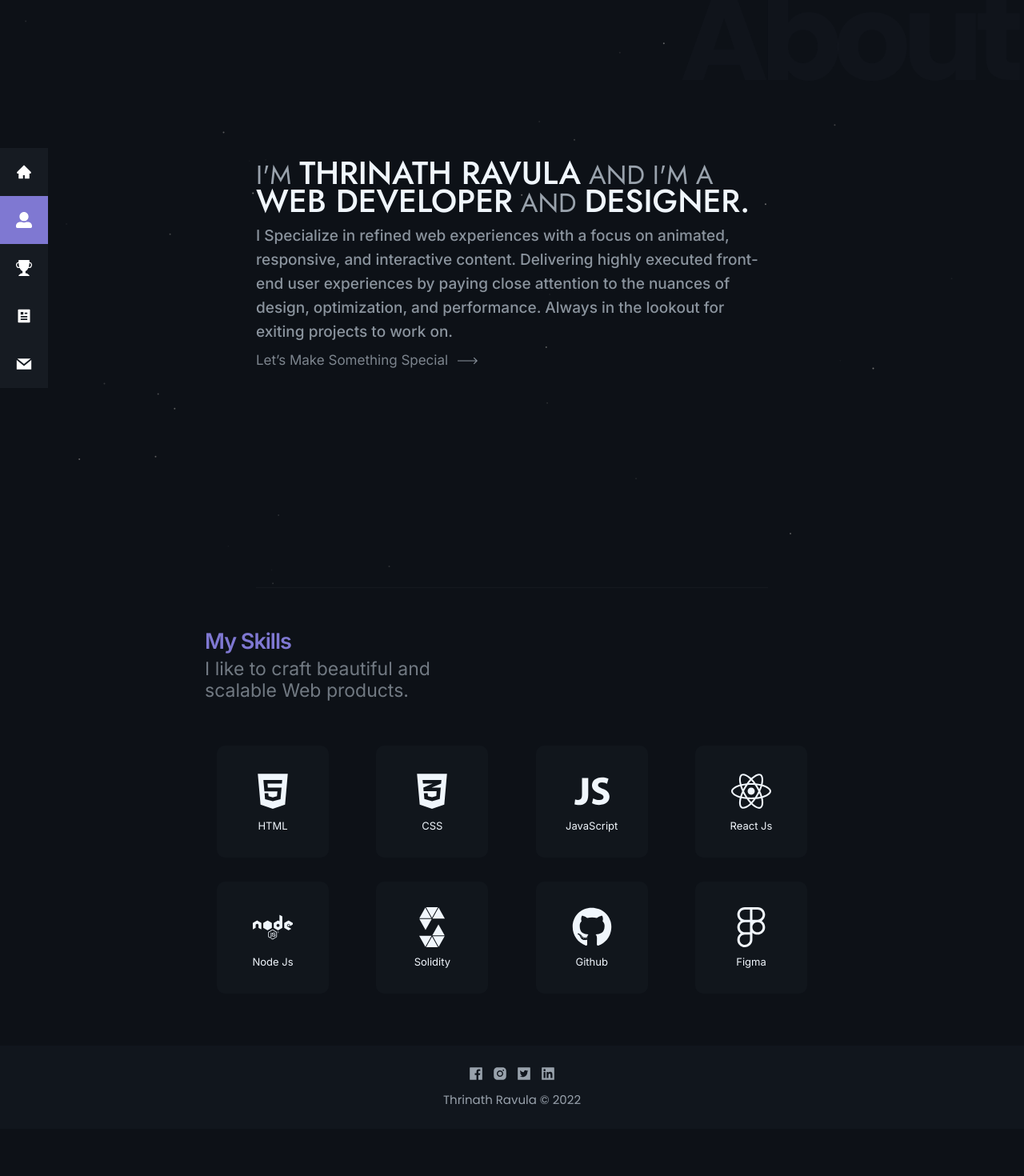
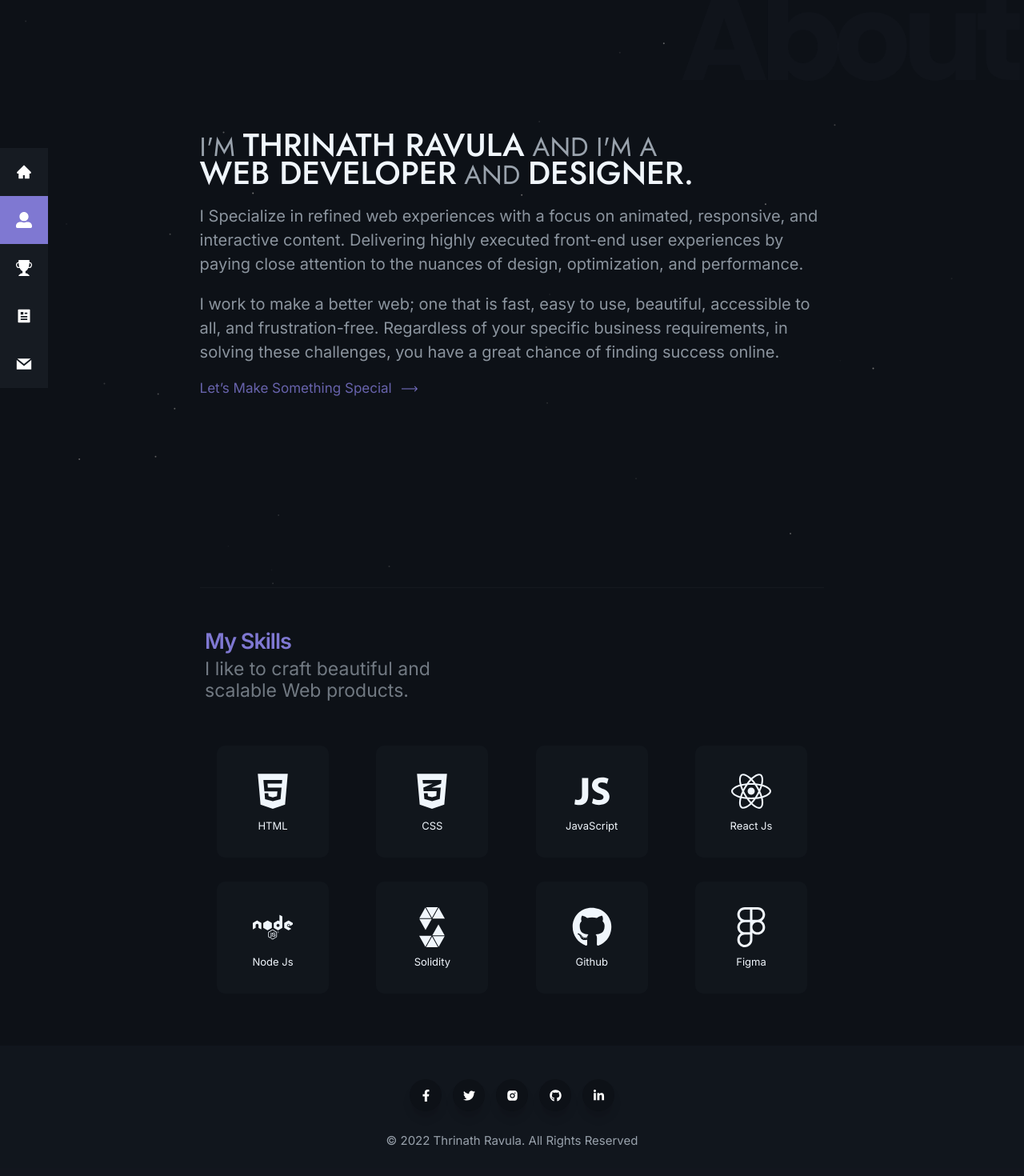
Before and after one commit to RavulaThrinath/Personal-Portfolio, a React (Create React App) app: page /about in a window 1280 px wide. Shown: the part 65-1535 px from the top of the page at 80% size. Before the commit the page ends 1476 px from the top, so only its background shows below. Built offline with nearby package versions, Linux system fonts and the light colour scheme; a web font is replaced by a local one.

Commit message:
animation

```diff
--- a/src/App.css
+++ b/src/App.css
@@ -53,6 +53,7 @@ body {
   width: 100%;
   height: auto;
   background-color: var(--background-color);
+  user-select: none;
 }
 a {
   text-decoration: none;
--- a/src/Components/BlogPosts/BlogPost.css
+++ b/src/Components/BlogPosts/BlogPost.css
@@ -114,10 +114,10 @@
 .socialshare-icons {
   margin: 10px 0;
 }
-/* button {
+button {
   all: unset;
   cursor: pointer;
-} */
+}
 /* .css-1eqdgzv-MuiPaper-root-MuiSnackbarContent-root {
   background-color: #7f78d2 !important;
 } */
--- a/src/Components/Footer/Footer.css
+++ b/src/Components/Footer/Footer.css
@@ -10,19 +10,115 @@ footer {
   padding: 25px 0;
   margin-top: 30px;
 }
+
 .footer-icons {
   margin-bottom: 3px;
 }
 
 .footer-icons a {
+  text-decoration: none;
+  line-height: 120px;
+  background: blue;
+}
+.footer-icons a svg {
+  width: 100px;
+  height: 100px;
   color: var(--third-color);
-  margin: 5px;
-  font-size: 20px;
+  border-radius: 10%;
 }
+
 .copyright-text {
   color: var(--third-color);
-  /* opacity: .6; */
+  /* opacity: .3; */
   font-size: 15px;
-  margin-top: 3px;
-  font-family: "Poppins", sans-serif;
+  margin: 10px 0;
+  font-family: "Inter", sans-serif;
 }
+
+*:focus,
+*:active {
+  outline: none !important;
+  -webkit-tap-highlight-color: transparent;
+}
+
+.wrapper {
+  display: inline-flex;
+  list-style: none;
+  margin: 10px 0;
+}
+
+.wrapper .icon {
+  position: relative;
+  background: var(--background-color);
+  color: #ffffff;
+  border-radius: 50%;
+  padding: 15px;
+  margin: 7px;
+  width: 40px;
+  height: 40px;
+  font-size: 15px;
+  display: flex;
+  justify-content: center;
+  align-items: center;
+  flex-direction: column;
+  box-shadow: 0 10px 10px rgba(0, 0, 0, 0.1);
+  cursor: pointer;
+  transition: all 0.2s cubic-bezier(0.68, -0.55, 0.265, 1.55);
+}
+.wrapper .icon span {
+  display: flex;
+  justify-content: center;
+  align-items: center;
+}
+
+.wrapper .icon:hover span {
+  text-shadow: 0px -1px 0px rgba(0, 0, 0, 0.1);
+}
+
+.wrapper .facebook:hover {
+  background-color: #2b4170;
+  background: -moz-linear-gradient(top, #3b5998, #2b4170);
+  background: -ms-linear-gradient(top, #3b5998, #2b4170);
+  background: -webkit-linear-gradient(top, #3b5998, #2b4170);
+}
+
+.wrapper .twitter:hover {
+  background: #1d9bf0;
+}
+
+.wrapper .instagram:hover {
+  background: #f09433;
+  background: -moz-linear-gradient(
+    45deg,
+    #f09433 0%,
+    #e6683c 25%,
+    #dc2743 50%,
+    #cc2366 75%,
+    #bc1888 100%
+  );
+  background: -webkit-linear-gradient(
+    45deg,
+    #f09433 0%,
+    #e6683c 25%,
+    #dc2743 50%,
+    #cc2366 75%,
+    #bc1888 100%
+  );
+  background: linear-gradient(
+    45deg,
+    #f09433 0%,
+    #e6683c 25%,
+    #dc2743 50%,
+    #cc2366 75%,
+    #bc1888 100%
+  );
+  filter: progid:DXImageTransform.Microsoft.gradient( startColorstr='#f09433', endColorstr='#bc1888',GradientType=1 );
+}
+
+.wrapper .github:hover {
+  background: #171515;
+}
+
+.wrapper .youtube:hover {
+  background: #0A66C2;
+}
--- a/src/Components/Footer/Footer.js
+++ b/src/Components/Footer/Footer.js
@@ -1,22 +1,18 @@
 import React from "react";
 import "./Footer.css";
-import {
-  AiFillFacebook,
-  AiFillInstagram,
-  AiFillTwitterSquare,
-  AiFillLinkedin,
-} from "react-icons/ai";
+import { RiInstagramFill } from "react-icons/ri";
+import { FaFacebookF, FaTwitter, FaGithub, FaLinkedinIn } from "react-icons/fa";
 
 const Footer = () => {
   return (
     <footer>
-      <div className="footer-icons">
+      {/* <div className="footer-icons">
         <a
           href="https://www.facebook.com/tri.nath.96930"
           target="_blank"
           rel="noreferrer"
         >
-          <AiFillFacebook />
+          <FaFacebookF />
         </a>
         <a
           href="https://instagram.com/3_n_a_t_h?utm_medium=copy_link"
@@ -39,10 +35,43 @@ const Footer = () => {
         >
           <AiFillLinkedin />
         </a>
-      </div>
-      <p className="copyright-text"> Thrinath Ravula © 2022 </p>
+      </div> */}
+      <Icons />
+      <p className="copyright-text"> © 2022  Thrinath Ravula. All Rights Reserved </p>
     </footer>
   );
 };
 
 export default Footer;
+
+export const Icons = () => {
+  return (
+    <ul class="wrapper">
+      <li class="icon facebook">
+        <span>
+          <FaFacebookF />
+        </span>
+      </li>
+      <li class="icon twitter">
+        <span>
+          <FaTwitter />
+        </span>
+      </li>
+      <li class="icon instagram">
+        <span>
+          <RiInstagramFill />
+        </span>
+      </li>
+      <li class="icon github">
+        <span>
+          <FaGithub />
+        </span>
+      </li>
+      <li class="icon youtube">
+        <span>
+          <FaLinkedinIn />
+        </span>
+      </li>
+    </ul>
+  );
+};
--- a/src/Components/Utils/Heading/Heading.js
+++ b/src/Components/Utils/Heading/Heading.js
@@ -4,16 +4,14 @@ import { motion } from "framer-motion";
 
 const Heading = ({ headingTitle, headingSubTitle }) => {
   const container = {
-    initial: { opacity: 0, y: -100 },
+    initial: { opacity: 0, y: -70 },
     animate: { opacity: 1, y: 0 },
-    exit: { opacity: 0, x: "-100" },
   };
   return (
     <motion.div
       className="heading-container"
       initial="initial"
       animate="animate"
-      exit="exit"
       transition={{ type: "tween" }}
       variants={container}
     >
--- a/src/Pages/About/About.css
+++ b/src/Pages/About/About.css
@@ -37,7 +37,7 @@
 .about-sub-text {
   color: #8b949e;
   font-family: "Inter", sans-serif;
-  font-weight: 500;
+  font-weight: 400;
   margin-top: 5px;
   font-size: 15px;
   line-height: 22px;
@@ -56,10 +56,10 @@
 .cta span {
   font-family: "Inter", sans-serif;
   padding-bottom: 7px;
-  font-size: 15px;
+  font-size: 13px;
   text-transform: capitalize;
   padding-right: 15px;
-  color: var(--third-color);
+  color: var(--Main-color);
   opacity: 0.8;
   font-weight: normal;
   transition: 0.2s ease-in-out;
@@ -105,7 +105,7 @@
 @media only screen and (min-width: 768px) {
   .about-container {
     flex-direction: row;
-    max-width: 50%;
+    max-width: 61%;
     height: 100vh;
     padding: 0;
     margin: 0 auto;
@@ -131,10 +131,49 @@
     font-family: "Jost", sans-serif;
   }
   .about-sub-text {
-    font-size: 19px;
+    font-size: 20px;
     line-height: 30px;
+    margin: 20px 0;
   }
   .cta span {
     font-size: 17px;
   }
 }
+
+@media only screen and (min-width: 1281px) {
+  .about-container {
+    flex-direction: row;
+    max-width: 60%;
+    height: 100vh;
+    padding: 0;
+    margin: 0 auto;
+  }
+  .About-main-text {
+    width: 100%;
+    margin: 0;
+  }
+  .About-main-text h1 {
+    font-size: 33px;
+    font-weight: 400;
+    text-transform: uppercase;
+    font-family: "Jost", sans-serif;
+    color: var(--third-color);
+    line-height: 32px;
+    margin-bottom: 10px;
+  }
+  .About-main-text h1 span {
+    font-weight: 500;
+    color: var(--second-color);
+    font-size: 40px;
+    text-transform: uppercase;
+    font-family: "Jost", sans-serif;
+  }
+  .about-sub-text {
+    font-size: 20px;
+    line-height: 30px;
+    margin: 20px 0;
+  }
+  .cta span {
+    font-size: 17px;
+  }
+}
--- a/src/Pages/About/About.js
+++ b/src/Pages/About/About.js
@@ -6,35 +6,60 @@ import Faketitle from "../../Components/Utils/Faketitle/Faketitle";
 import { motion } from "framer-motion";
 
 const About = () => {
+  const container = {
+    initial: { opacity: 0, y: 100 },
+    animate: { opacity: 1, y: 0 },
+    exit: { opacity: 0, y: -100 },
+  };
   return (
     <>
       <Faketitle fakeTitle="About" />
-      <motion.section
-      // initial={{ opacity: 0, x: 100 }}
-      // animate={{ opacity: 1, x: 0 }}
-      // exit={{ opacity: 0, x: -100 }}
-      >
+      <section>
         <div className="about-container">
           <div className="About-main-text">
-            <h1>
+            <motion.h1
+              initial="initial"
+              animate="animate"
+              exit="exit"
+              transition={{ type: "spring" }}
+              variants={container}
+            >
               i'm <span>Thrinath Ravula</span> And i'm a <br />
               <span> web developer</span> and <span>designer.</span>
-            </h1>
-            {/* <h1>Thrinath Ravula</h1> */}
-            <h4 className="about-sub-text">
+            </motion.h1>
+            <motion.h4
+              initial="initial"
+              animate="animate"
+              exit="exit"
+              transition={{ type: "spring", delay: 0.1 }}
+              variants={container}
+              className="about-sub-text"
+            >
               I Specialize in refined web experiences with a focus on animated,
               responsive, and interactive content. Delivering highly executed
               front-end user experiences by paying close attention to the
-              nuances of design, optimization, and performance. Always in the
-              lookout for exiting projects to work on.
-            </h4>
+              nuances of design, optimization, and performance.
+            </motion.h4>
+            <motion.h4
+              initial="initial"
+              animate="animate"
+              exit="exit"
+              transition={{ type: "spring", delay: 0.2 }}
+              variants={container}
+              className="about-sub-text"
+            >
+              I work to make a better web; one that is fast, easy to use,
+              beautiful, accessible to all, and frustration-free. Regardless of
+              your specific business requirements, in solving these challenges,
+              you have a great chance of finding success online.
+            </motion.h4>
             <div className="morebtn">
               <MoreButton btntext="Let’s make something special" />
             </div>
           </div>
         </div>
         <Skill />
-      </motion.section>
+      </section>
     </>
   );
 };
@@ -42,13 +67,25 @@ const About = () => {
 export default About;
 
 export const MoreButton = ({ btntext }) => {
+  const container = {
+    initial: { opacity: 0, y: 100 },
+    animate: { opacity: 1, y: 0 },
+    exit: { opacity: 0, y: -100 },
+  };
   return (
+    <motion.div
+      initial="initial"
+      animate="animate"
+      exit="exit"
+      transition={{ type: "spring", delay: 0.3 }}
+      variants={container}
+    >
       <Link className="cta" to="/contact">
         <span className="hover-underline-animation"> {btntext} </span>
         <svg
           id="arrow-horizontal"
           xmlns="http://www.w3.org/2000/svg"
-        width="25"
+          width="20"
           height="10"
           viewBox="0 0 46 16"
         >
@@ -57,10 +94,11 @@ export const MoreButton = ({ btntext }) => {
             data-name="Path 10"
             d="M8,0,6.545,1.455l5.506,5.506H-30V9.039H12.052L6.545,14.545,8,16l8-8Z"
             transform="translate(30)"
-          fill="#8b949e"
+            fill="#7f78d2"
           ></path>
         </svg>
       </Link>
+    </motion.div>
   );
 };
 
--- a/src/Pages/Contact/Contact.js
+++ b/src/Pages/Contact/Contact.js
@@ -35,6 +35,10 @@ const Contact = () => {
     initial: { opacity: 0, x: 100 },
     animate: { opacity: 1, x: 0 },
     exit: { opacity: 0, x: -100 },
+  };
+  const container1 = {
+    initial: { opacity: 0, scale: 0 },
+    animate: { opacity: 1, scale: 1 },
   };
 
   return (
@@ -94,12 +98,8 @@ const Contact = () => {
                   initial="initial"
                   animate="animate"
                   exit="exit"
-                  variants={container}
-                  transition={{
-                    delay: 0.55,
-                    type: "spring",
-                    stiffness: 100,
-                  }}
+                  variants={container1}
+                  transition={{ delay: 1, easeOut: [0, 0.25, 0.5, 1] }}
                 >
                   <span className="button_top" type="submit" value="send">
                     Send Message
--- a/src/Pages/Work/Work.css
+++ b/src/Pages/Work/Work.css
@@ -36,17 +36,20 @@
   transition: all 0.3s;
   margin: 0 10px;
 }
+
 .cat-btn:first-child {
   margin-left: 0;
 }
 
-.cat-btn:active,
 .cat-btn:hover {
   outline: 0;
 }
+.cat-btn:target {
+  font-size: 100px;
+}
 
 .cat-btn span {
-  background-color: var(--background-color);
+  background: var(--background-color);
   padding: 12px 20px;
   border-radius: 6px;
   width: 100%;
--- a/src/Pages/Work/Work.js
+++ b/src/Pages/Work/Work.js
@@ -10,6 +10,10 @@ const Work = () => {
     initial: { opacity: 0, x: -100 },
     animate: { opacity: 1, x: 0 },
     exit: { opacity: 0, x: 100 },
+  };
+  const container1 = {
+    initial: { opacity: 0, scale: 0 },
+    animate: { opacity: 1, scale: 1 },
   };
 
   const [items, setItems] = useState(projectList);
@@ -29,22 +33,39 @@ const Work = () => {
             headingTitle={`My Works`}
             headingSubTitle={`A small sampling of what I've been \n up to over the last couple of years.`}
           />
-          <motion.div
-            className="cat-btn-container"
-            initial={{ scale: .7 }}
-            animate={{ scale: 1 }}
-            transition={{ duration: .3 }}
-          >
-            <button className="cat-btn" onClick={() => setItems(projectList)}>
+          <div className="cat-btn-container">
+            <motion.button
+              variants={container1}
+              initial="initial"
+              animate="animate"
+              exit="exit"
+              transition={{ delay: 0.8, easeOut: [0, 0.25, 0.5, 1] }}
+              className="cat-btn"
+              onClick={() => setItems(projectList)}
+            >
               <span>All</span>
-            </button>
-            <button className="cat-btn" onClick={() => filterProject("js")}>
+            </motion.button>
+            <motion.button
+              variants={container1}
+              initial="initial"
+              animate="animate"
+              transition={{ delay: 0.9 }}
+              className="cat-btn"
+              onClick={() => filterProject("js")}
+            >
               <span> Js</span>
-            </button>
-            <button className="cat-btn" onClick={() => filterProject("css")}>
+            </motion.button>
+            <motion.button
+              variants={container1}
+              initial="initial"
+              animate="animate"
+              transition={{ delay: 1 }}
+              className="cat-btn"
+              onClick={() => filterProject("css")}
+            >
               <span>Css</span>
-            </button>
-          </motion.div>
+            </motion.button>
+          </div>
           <div className="projects-list">
             {items.map((project) => (
               <motion.div
@@ -55,7 +76,7 @@ const Work = () => {
                 exit="exit"
                 variants={container}
                 transition={{
-                  type: "spring",
+                  type: "tween",
                   stiffness: 100,
                   delay: `${project.delay}`,
                 }}
```
Lines whose indentation alone changed are shown as unchanged.
